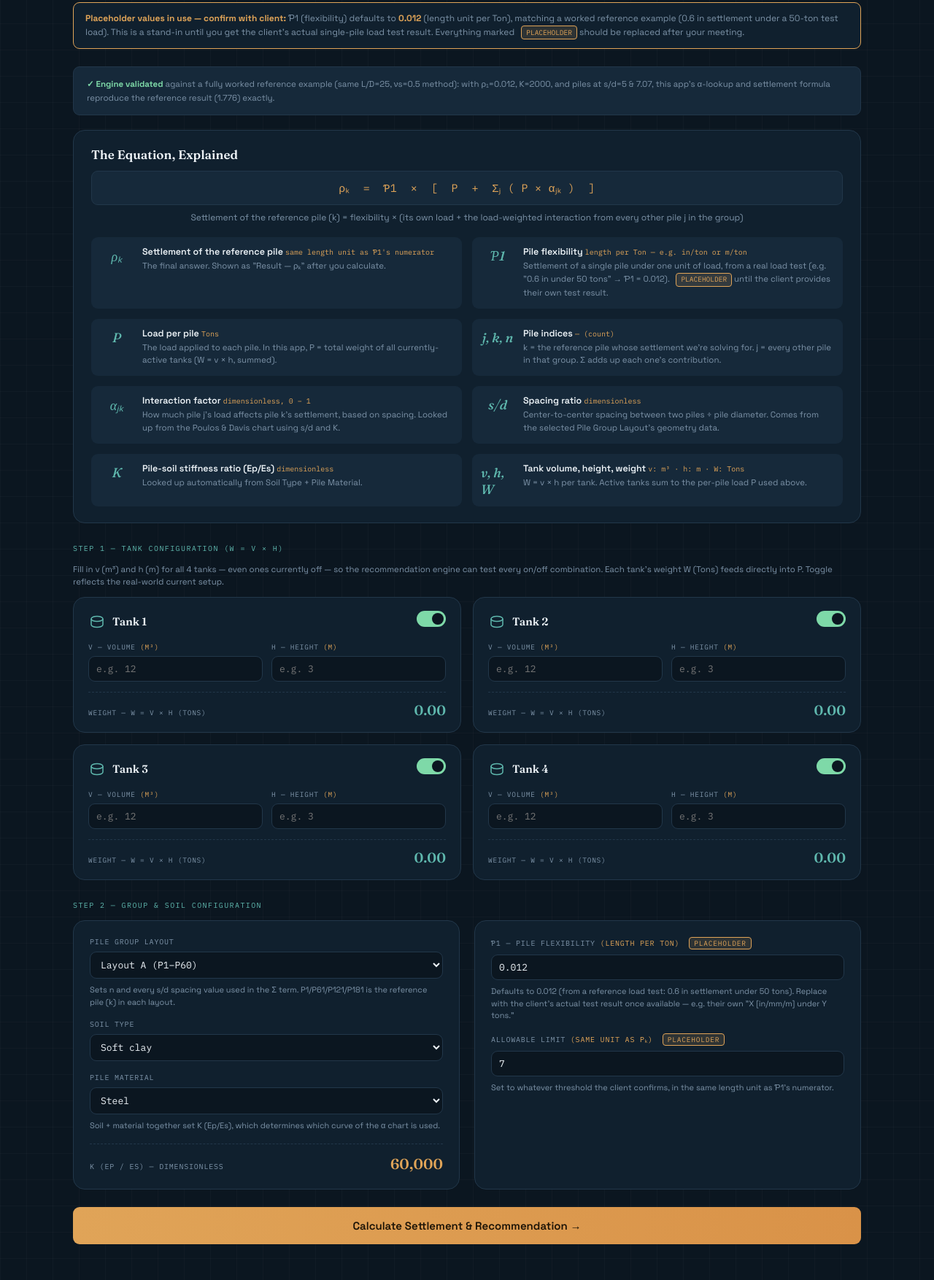
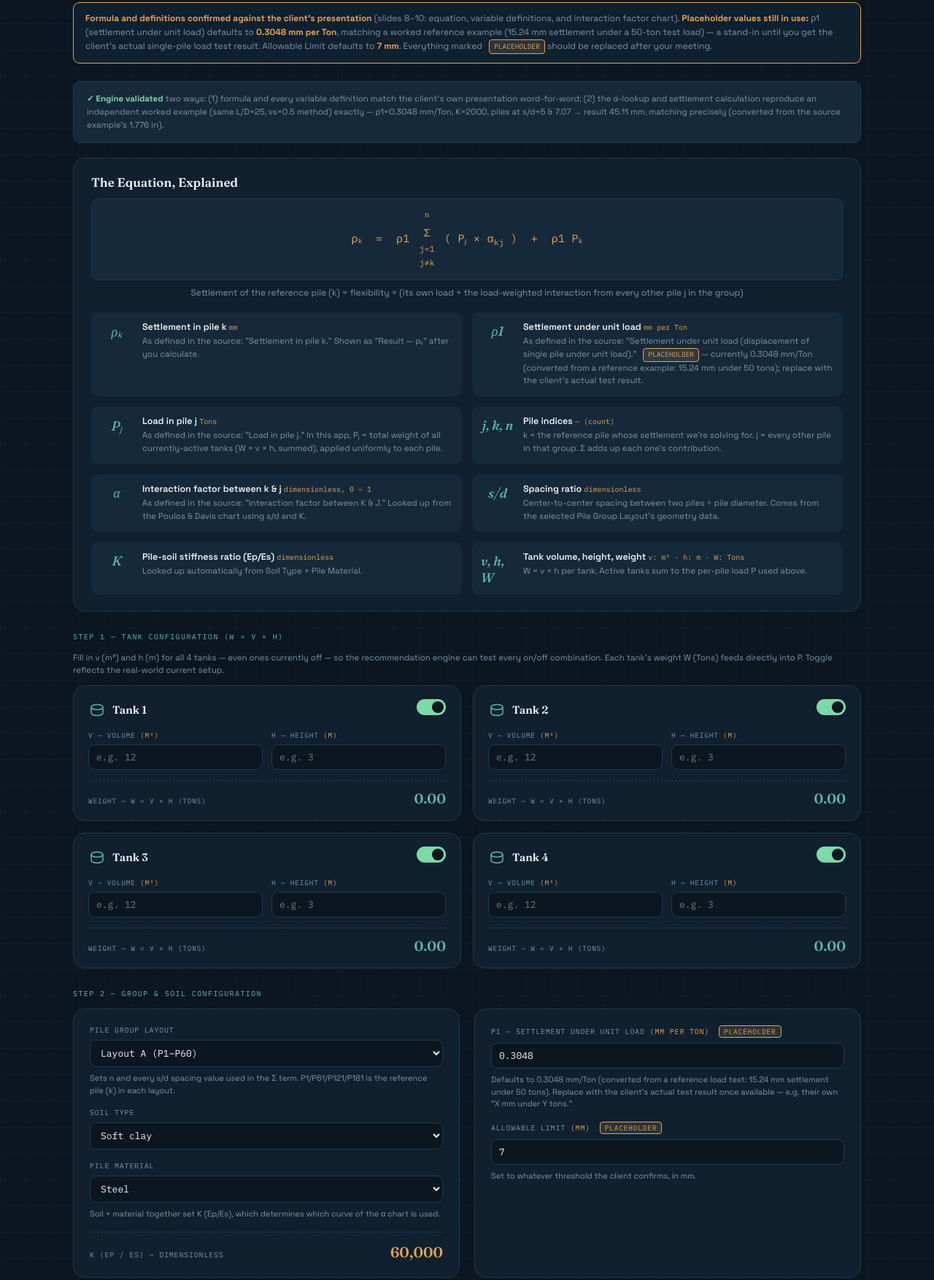
Before and after one commit to saluSelo/settlement-calculator, a plain HTML site: page index.html in a window 1280 px wide. Shown: the part 112-1866 px from the top of the page at 73% size. Drawn offline with Linux system fonts and the light colour scheme.

Commit message:
making changes again by adjusting the equation and the units

```diff
--- a/index.html
+++ b/index.html
@@ -168,38 +168,47 @@ tbody tr.ok-row td:nth-child(4) { color: var(--success); }
   </div>
 
   <div class="notice pending">
-    <b>Placeholder values in use — confirm with client:</b> Ƥ1 (flexibility) defaults to <b>0.012</b> (length unit per Ton), matching a worked reference example (0.6 in settlement under a 50-ton test load). This is a stand-in until you get the client's actual single-pile load test result. Everything marked <span class="placeholder-tag">PLACEHOLDER</span> should be replaced after your meeting.
+    <b>Formula and definitions confirmed against the client's presentation</b> (slides 8–10: equation, variable definitions, and interaction factor chart). <b>Placeholder values still in use:</b> ρ1 (settlement under unit load) defaults to <b>0.3048 mm per Ton</b>, matching a worked reference example (15.24 mm settlement under a 50-ton test load) — a stand-in until you get the client's actual single-pile load test result. Allowable Limit defaults to <b>7 mm</b>. Everything marked <span class="placeholder-tag">PLACEHOLDER</span> should be replaced after your meeting.
   </div>
 
   <div class="validation-panel">
-    <b>✓ Engine validated</b> against a fully worked reference example (same L/D=25, νs=0.5 method): with ρ₁=0.012, K=2000, and piles at s/d=5 &amp; 7.07, this app's α-lookup and settlement formula reproduce the reference result (1.776) exactly.
+    <b>✓ Engine validated</b> two ways: (1) formula and every variable definition match the client's own presentation word-for-word; (2) the α-lookup and settlement calculation reproduce an independent worked example (same L/D=25, νs=0.5 method) exactly — ρ1=0.3048 mm/Ton, K=2000, piles at s/d=5 &amp; 7.07 → result 45.11 mm, matching precisely (converted from the source example's 1.776 in).
   </div>
 
   <div class="glossary-panel">
     <div class="glossary-title">The Equation, Explained</div>
-    <div class="glossary-formula">ρₖ &nbsp;=&nbsp; Ƥ1 &nbsp;×&nbsp; [ &nbsp;P&nbsp; + &nbsp;Σⱼ ( P &times; αⱼₖ ) &nbsp;]</div>
+    <div class="glossary-formula" style="line-height:1.8;">
+      ρₖ &nbsp;=&nbsp; ρ1
+      <span style="display:inline-block; vertical-align:middle; font-size:11px; text-align:center; margin:0 4px;">
+        <span style="display:block;">n</span>
+        <span style="display:block; font-size:15px;">Σ</span>
+        <span style="display:block;">j=1</span>
+        <span style="display:block;">j≠k</span>
+      </span>
+      ( Pⱼ &times; α<sub style="font-size:11px;">kj</sub> ) &nbsp;+&nbsp; ρ1 Pₖ
+    </div>
     <div class="glossary-sub">Settlement of the reference pile (k) = flexibility × (its own load + the load-weighted interaction from every other pile j in the group)</div>
 
     <div class="glossary-grid">
       <div class="glossary-item">
         <div class="g-symbol">ρₖ</div>
         <div class="g-body">
-          <div class="g-name">Settlement of the reference pile <span class="g-unit">same length unit as Ƥ1's numerator</span></div>
-          <div class="g-desc">The final answer. Shown as "Result — ρₖ" after you calculate.</div>
+          <div class="g-name">Settlement in pile k <span class="g-unit">mm</span></div>
+          <div class="g-desc">As defined in the source: "Settlement in pile k." Shown as "Result — ρₖ" after you calculate.</div>
         </div>
       </div>
       <div class="glossary-item">
-        <div class="g-symbol">Ƥ1</div>
+        <div class="g-symbol">ρ1</div>
         <div class="g-body">
-          <div class="g-name">Pile flexibility <span class="g-unit">length per Ton — e.g. in/ton or m/ton</span></div>
-          <div class="g-desc">Settlement of a single pile under one unit of load, from a real load test (e.g. "0.6 in under 50 tons" → Ƥ1 = 0.012). <span class="placeholder-tag">PLACEHOLDER</span> until the client provides their own test result.</div>
+          <div class="g-name">Settlement under unit load <span class="g-unit">mm per Ton</span></div>
+          <div class="g-desc">As defined in the source: "Settlement under unit load (displacement of single pile under unit load)." <span class="placeholder-tag">PLACEHOLDER</span> — currently 0.3048 mm/Ton (converted from a reference example: 15.24 mm under 50 tons); replace with the client's actual test result.</div>
         </div>
       </div>
       <div class="glossary-item">
-        <div class="g-symbol">P</div>
+        <div class="g-symbol">Pⱼ</div>
         <div class="g-body">
-          <div class="g-name">Load per pile <span class="g-unit">Tons</span></div>
-          <div class="g-desc">The load applied to each pile. In this app, P = total weight of all currently-active tanks (W = v × h, summed).</div>
+          <div class="g-name">Load in pile j <span class="g-unit">Tons</span></div>
+          <div class="g-desc">As defined in the source: "Load in pile j." In this app, Pⱼ = total weight of all currently-active tanks (W = v × h, summed), applied uniformly to each pile.</div>
         </div>
       </div>
       <div class="glossary-item">
@@ -210,10 +219,10 @@ tbody tr.ok-row td:nth-child(4) { color: var(--success); }
         </div>
       </div>
       <div class="glossary-item">
-        <div class="g-symbol">αⱼₖ</div>
+        <div class="g-symbol">α</div>
         <div class="g-body">
-          <div class="g-name">Interaction factor <span class="g-unit">dimensionless, 0 – 1</span></div>
-          <div class="g-desc">How much pile j's load affects pile k's settlement, based on spacing. Looked up from the Poulos &amp; Davis chart using s/d and K.</div>
+          <div class="g-name">Interaction factor between k &amp; j <span class="g-unit">dimensionless, 0 – 1</span></div>
+          <div class="g-desc">As defined in the source: "Interaction factor between K &amp; J." Looked up from the Poulos &amp; Davis chart using s/d and K.</div>
         </div>
       </div>
       <div class="glossary-item">
@@ -275,14 +284,14 @@ tbody tr.ok-row td:nth-child(4) { color: var(--success); }
     </div>
     <div class="panel">
       <div class="field">
-        <label>Ƥ1 — Pile Flexibility <span style="color:var(--amber)">(length per Ton)</span> <span class="placeholder-tag">PLACEHOLDER</span></label>
-        <input type="number" id="rho1" step="any" value="0.012" />
-        <div class="field-help">Defaults to 0.012 (from a reference load test: 0.6 in settlement under 50 tons). Replace with the client's actual test result once available — e.g. their own "X [in/mm/m] under Y tons."</div>
+        <label>ρ1 — Settlement Under Unit Load <span style="color:var(--amber)">(mm per Ton)</span> <span class="placeholder-tag">PLACEHOLDER</span></label>
+        <input type="number" id="rho1" step="any" value="0.3048" />
+        <div class="field-help">Defaults to 0.3048 mm/Ton (converted from a reference load test: 15.24 mm settlement under 50 tons). Replace with the client's actual test result once available — e.g. their own "X mm under Y tons."</div>
       </div>
       <div class="field">
-        <label>Allowable Limit <span style="color:var(--amber)">(same unit as ρₖ)</span> <span class="placeholder-tag">PLACEHOLDER</span></label>
+        <label>Allowable Limit <span style="color:var(--amber)">(mm)</span> <span class="placeholder-tag">PLACEHOLDER</span></label>
         <input type="number" id="limit" step="any" value="7" />
-        <div class="field-help">Set to whatever threshold the client confirms, in the same length unit as Ƥ1's numerator.</div>
+        <div class="field-help">Set to whatever threshold the client confirms, in mm.</div>
       </div>
     </div>
   </div>
@@ -305,7 +314,7 @@ tbody tr.ok-row td:nth-child(4) { color: var(--success); }
         <div class="stat-value amber" id="stat-load">—</div>
       </div>
       <div class="stat-card">
-        <div class="stat-label">Resulting Settlement — ρₖ <span style="color:var(--text-muted)">(matches Ƥ1's unit)</span></div>
+        <div class="stat-label">Resulting Settlement — ρₖ <span style="color:var(--text-muted)">(mm)</span></div>
         <div class="stat-value" id="stat-settlement">—</div>
       </div>
     </div>
@@ -382,9 +391,12 @@ function alpha(s_d, K) {
   }
 }
 function rhoK(P, rho1, K, sdArray) {
+  // Client's equation: ρk = ρ1 * Σ(j=1, j≠k, to n)(Pj × αkj) + ρ1×Pk
+  // sdArray[0] is the reference pile k itself (s/d=0) — excluded from the sum,
+  // matching "j≠k" exactly. Loop starts at index 1, i.e. j=1..n excluding k.
   let sum = 0;
   for (let i = 1; i < sdArray.length; i++) sum += P * alpha(sdArray[i], K);
-  return rho1 * (P + sum);
+  return rho1 * (P + sum); // + rho1*Pk term (P = Pk here, uniform load)
 }
 
 /* ── Tank UI ── */
@@ -460,7 +472,7 @@ document.getElementById('material').addEventListener('change', updateK);
 function calculate() {
   const rho1 = parseFloat(document.getElementById('rho1').value);
   const limit = parseFloat(document.getElementById('limit').value);
-  if (isNaN(rho1) || isNaN(limit)) { alert('Please enter Ƥ1 and the Allowable Limit before calculating.'); return; }
+  if (isNaN(rho1) || isNaN(limit)) { alert('Please enter ρ1 and the Allowable Limit before calculating.'); return; }
 
   const K = updateK();
   const layout = LAYOUTS[parseInt(document.getElementById('layout').value)];
@@ -526,7 +538,7 @@ function calculate() {
     recChips.innerHTML = chips;
   } else {
     recTitle.textContent = 'No combination stays within the limit';
-    recBody.textContent = 'Even with all tanks turned off, ρₖ should be 0 — check Ƥ1, K, or the limit value.';
+    recBody.textContent = 'Even with all tanks turned off, ρₖ should be 0 — check ρ1, K, or the limit value.';
     recChips.innerHTML = '';
   }
 
```
